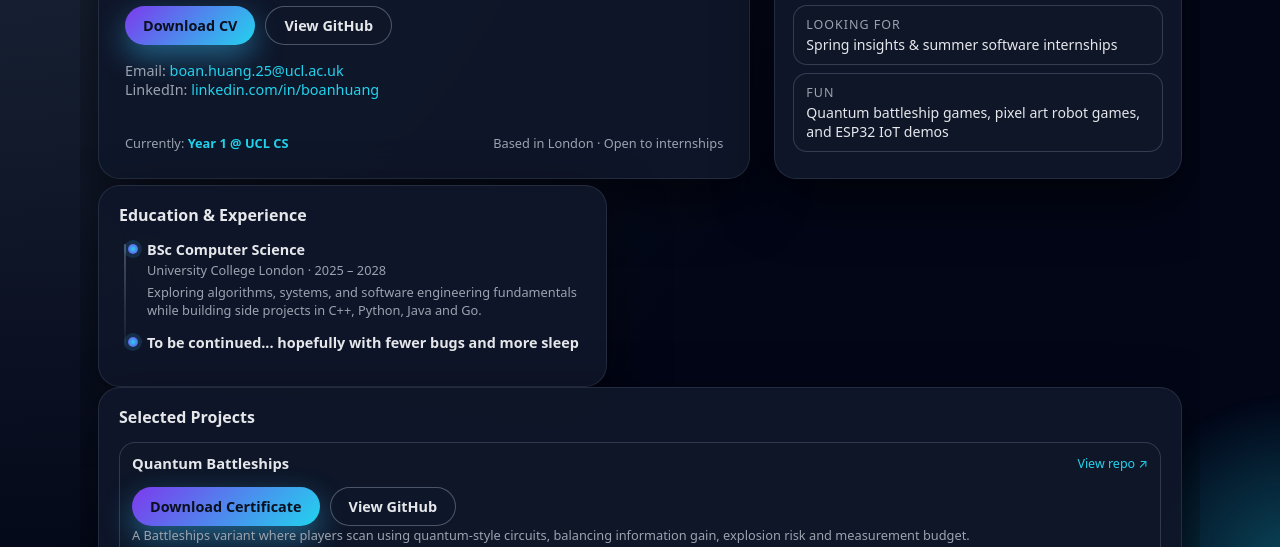
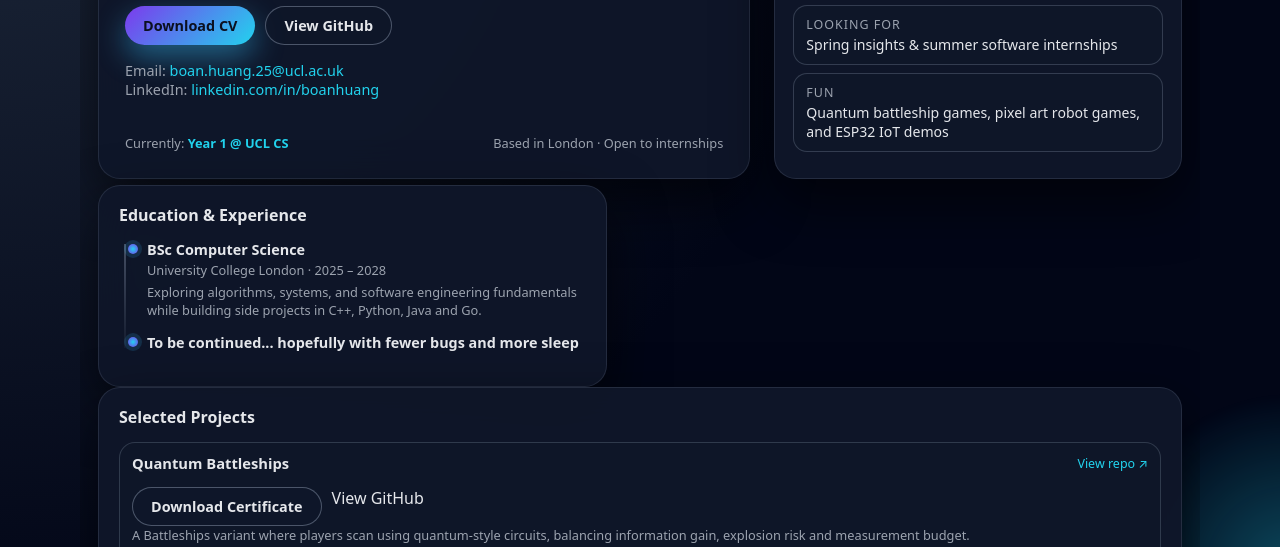
Before and after one commit to lammentat-hub/boanhuang.github.io, a plain HTML site: page index.html in a window 1280 px wide. Shown: the part 239-786 px from the top of the page. Drawn offline with Linux system fonts and the light colour scheme.

Commit message:
Update index.html

```diff
--- a/index.html
+++ b/index.html
@@ -583,14 +583,9 @@
               >
             </div>
             <div class="hero-actions">
-              <a class="btn-main" href="Boan Huang - Hackathon.zip" target="_blank">
+              <a class="btn-ghost" href="Boan Huang - Hackathon.zip" target="_blank">
                 Download Certificate
               </a>
-              <a
-                class="btn-ghost"
-                href="https://github.com/lammentat-hub"
-                target="_blank"
-              >
                 View GitHub
               </a>
             </div>
```
